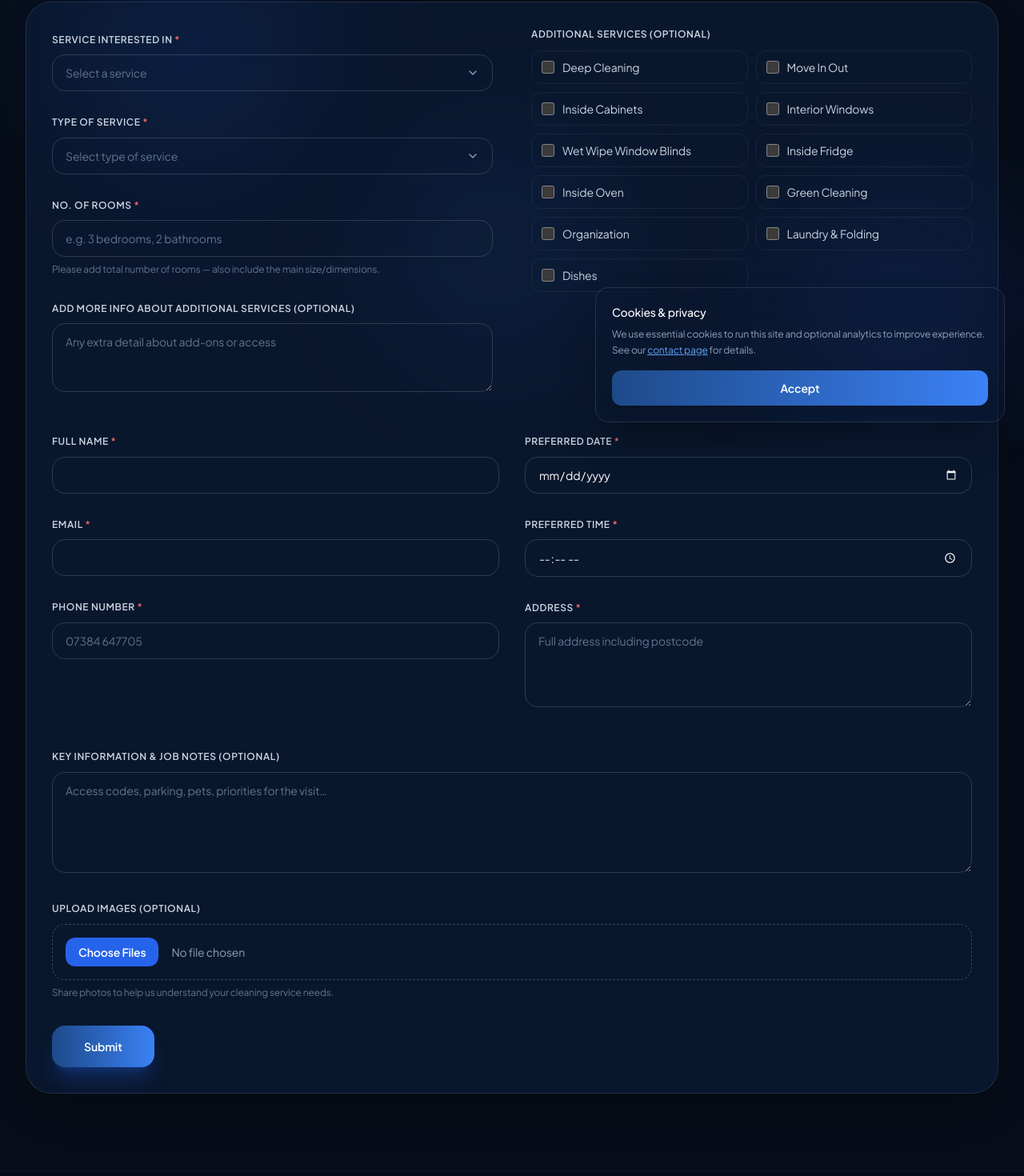
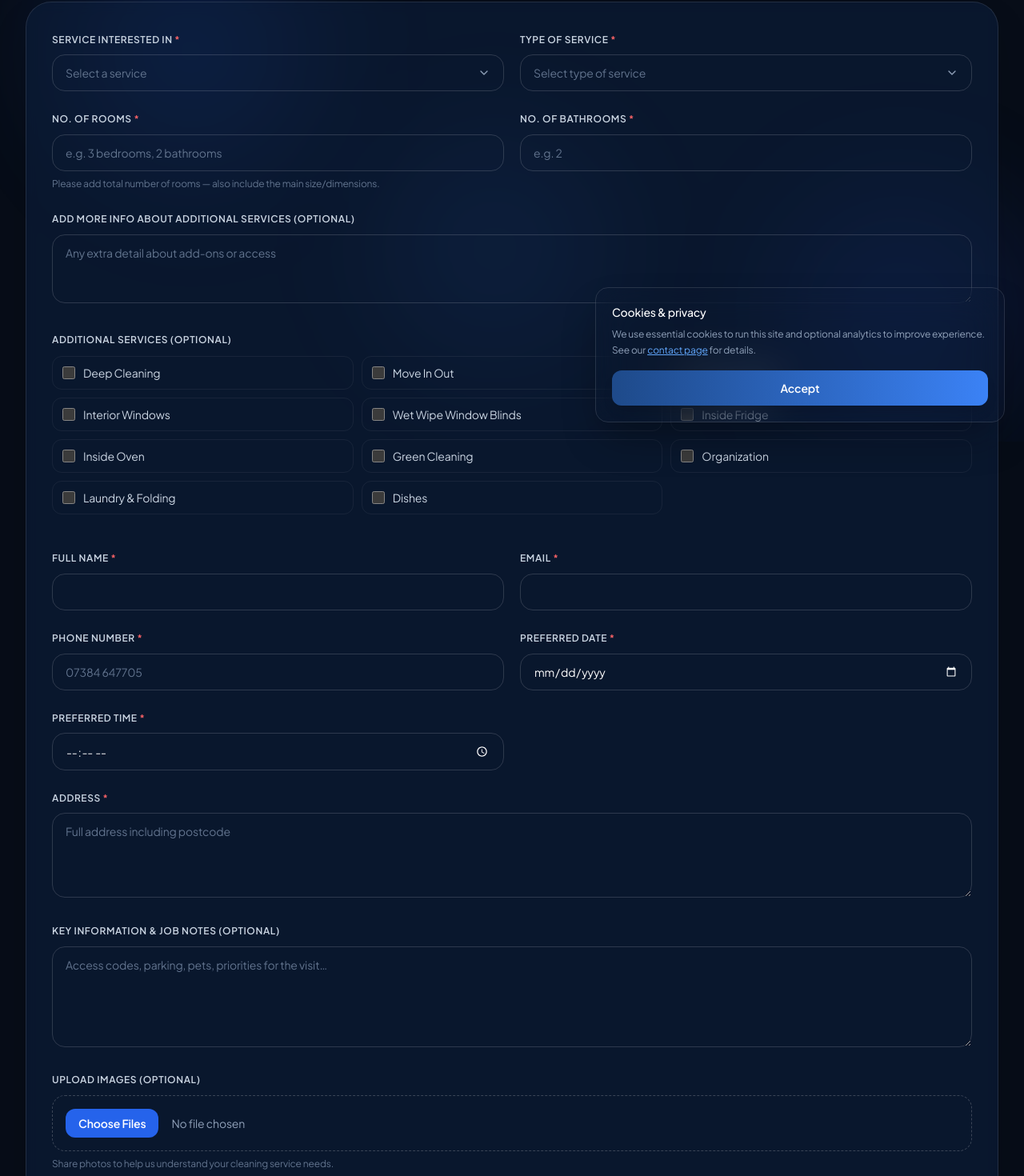
Before and after one commit to asim007464/shinespan, a Next.js app: page /booking in a window 1280 px wide. Shown: the part 248-1718 px from the top of the page at 80% size. Built offline with nearby package versions, Linux system fonts and the light colour scheme.

Commit message:
Use two-column grid layout on the general booking form.
Pair related fields side by side on tablet and desktop instead of a single stacked column.

```diff
--- a/src/components/booking/BookingForm.tsx
+++ b/src/components/booking/BookingForm.tsx
@@ -24,6 +24,7 @@ const labelClass = "text-xs font-semibold uppercase tracking-wider text-slate-30
 const hintClass = "mt-1.5 text-xs leading-relaxed text-slate-500";
 const formShellClass =
   "rounded-[2rem] border border-white/10 bg-ss-blue-900/60 p-6 shadow-2xl shadow-black/30 backdrop-blur-sm sm:p-8";
+const fieldGridClass = "grid gap-5 sm:grid-cols-2";
 
 function Label({ children, required }: { children: React.ReactNode; required?: boolean }) {
   return (
@@ -214,8 +215,7 @@ export function BookingForm() {
     </div>
   ) : null;
 
-  const contactFields = (
-    <>
+  const nameField = (
     <label className="block">
       <Label required>Full name</Label>
       <input
@@ -226,7 +226,9 @@ export function BookingForm() {
       />
       {errors.name ? <p className="mt-1 text-xs text-red-400">{errors.name}</p> : null}
     </label>
+  );
 
+  const emailField = (
     <label className="block">
       <Label required>Email</Label>
       <input
@@ -238,7 +240,9 @@ export function BookingForm() {
       />
       {errors.email ? <p className="mt-1 text-xs text-red-400">{errors.email}</p> : null}
     </label>
+  );
 
+  const phoneField = (
     <label className="block">
       <Label required>Phone number</Label>
       <input
@@ -250,11 +254,9 @@ export function BookingForm() {
       />
       {errors.phone ? <p className="mt-1 text-xs text-red-400">{errors.phone}</p> : null}
     </label>
-    </>
   );
 
-  const scheduleFields = (
-    <>
+  const dateField = (
     <label className="block">
       <Label required>Preferred date</Label>
       <input
@@ -267,7 +269,9 @@ export function BookingForm() {
         <p className="mt-1 text-xs text-red-400">{errors.preferredDate}</p>
       ) : null}
     </label>
+  );
 
+  const timeField = (
     <label className="block">
       <Label required>Preferred time</Label>
       <input
@@ -280,12 +284,26 @@ export function BookingForm() {
         <p className="mt-1 text-xs text-red-400">{errors.preferredTime}</p>
       ) : null}
     </label>
-    </>
+  );
+
+  const addressField = (
+    <label className="block sm:col-span-2">
+      <Label required>{showServicePanel ? "Property address" : "Address"}</Label>
+      <textarea
+        value={form.address}
+        onChange={(e) => update("address", e.target.value)}
+        rows={showServicePanel ? 3 : 4}
+        placeholder="Full address including postcode"
+        autoComplete="street-address"
+        className={inputClass}
+      />
+      {errors.address ? <p className="mt-1 text-xs text-red-400">{errors.address}</p> : null}
+    </label>
   );
 
   const notesAndUpload = (
     <>
-      <label className="block">
+      <label className="block sm:col-span-2">
         <Label>Key information &amp; job notes (optional)</Label>
         <textarea
           value={form.jobNotes}
@@ -296,7 +314,7 @@ export function BookingForm() {
         />
       </label>
 
-      <label className="block">
+      <label className="block sm:col-span-2">
         <Label>Upload images (optional)</Label>
         <input
           type="file"
@@ -330,22 +348,10 @@ export function BookingForm() {
         <span className="font-semibold text-white">{serviceFromUrl?.title}</span>
       </p>
 
-      <div className="space-y-5">
-        {contactFields}
-
-        <label className="block">
-          <Label required>Property address</Label>
-          <textarea
-            value={form.address}
-            onChange={(e) => update("address", e.target.value)}
-            rows={3}
-            placeholder="Full address including postcode"
-            autoComplete="street-address"
-            className={inputClass}
-          />
-          {errors.address ? <p className="mt-1 text-xs text-red-400">{errors.address}</p> : null}
-        </label>
-
+      <div className={fieldGridClass}>
+        {nameField}
+        {emailField}
+        {phoneField}
         <label className="block">
           <Label required>Type of service</Label>
           <ThemeSelect
@@ -359,7 +365,6 @@ export function BookingForm() {
             <p className="mt-1 text-xs text-red-400">{errors.serviceType}</p>
           ) : null}
         </label>
-
         <label className="block">
           <Label required>No. of rooms</Label>
           <input
@@ -375,7 +380,6 @@ export function BookingForm() {
             <p className="mt-1 text-xs text-red-400">{errors.roomCount}</p>
           ) : null}
         </label>
-
         <label className="block">
           <Label required>No. of bathrooms</Label>
           <input
@@ -388,11 +392,9 @@ export function BookingForm() {
             <p className="mt-1 text-xs text-red-400">{errors.bathroomCount}</p>
           ) : null}
         </label>
-
-        <div className="grid gap-5 sm:grid-cols-2">
-          {scheduleFields}
-        </div>
-
+        {dateField}
+        {timeField}
+        {addressField}
         {notesAndUpload}
       </div>
 
@@ -410,8 +412,7 @@ export function BookingForm() {
 
   const fullBookingForm = (
     <form onSubmit={handleSubmit} className={formShellClass}>
-      <div className="grid gap-10 lg:grid-cols-2 lg:gap-12">
-        <div className="space-y-6">
+      <div className={fieldGridClass}>
         <label className="block">
           <Label required>Service interested in</Label>
           <ThemeSelect
@@ -455,6 +456,16 @@ export function BookingForm() {
         </label>
 
         <label className="block">
+          <Label required>No. of bathrooms</Label>
+          <input
+            value={form.bathroomCount}
+            onChange={(e) => update("bathroomCount", e.target.value)}
+            placeholder="e.g. 2"
+            className={inputClass}
+          />
+        </label>
+
+        <label className="block sm:col-span-2">
           <Label>Add more info about additional services (optional)</Label>
           <textarea
             value={form.additionalServicesNotes}
@@ -466,9 +477,9 @@ export function BookingForm() {
         </label>
       </div>
 
-        <fieldset className="min-w-0">
+      <fieldset className="mt-8 min-w-0">
         <legend className={labelClass}>Additional services (optional)</legend>
-          <div className="mt-3 grid gap-2.5 sm:grid-cols-2">
+        <div className="mt-3 grid gap-2.5 sm:grid-cols-2 lg:grid-cols-3">
           {BOOKING_ADDITIONAL_SERVICES.map((item) => (
             <label
               key={item}
@@ -485,30 +496,16 @@ export function BookingForm() {
           ))}
         </div>
       </fieldset>
+
+      <div className={`mt-10 ${fieldGridClass}`}>
+        {nameField}
+        {emailField}
+        {phoneField}
+        {dateField}
+        {timeField}
+        {addressField}
+        {notesAndUpload}
       </div>
-
-      <div className="mt-10 grid gap-6 sm:grid-cols-2 lg:gap-8">
-        <div className="space-y-6">{contactFields}</div>
-        <div className="space-y-6">
-          {scheduleFields}
-          <label className="block">
-            <Label required>Address</Label>
-            <textarea
-              value={form.address}
-              onChange={(e) => update("address", e.target.value)}
-              rows={4}
-              placeholder="Full address including postcode"
-              autoComplete="street-address"
-              className={inputClass}
-            />
-            {errors.address ? (
-              <p className="mt-1 text-xs text-red-400">{errors.address}</p>
-            ) : null}
-          </label>
-        </div>
-      </div>
-
-      <div className="mt-10 space-y-6">{notesAndUpload}</div>
 
       {resultBanner}
 
```
Lines whose indentation alone changed are shown as unchanged.
